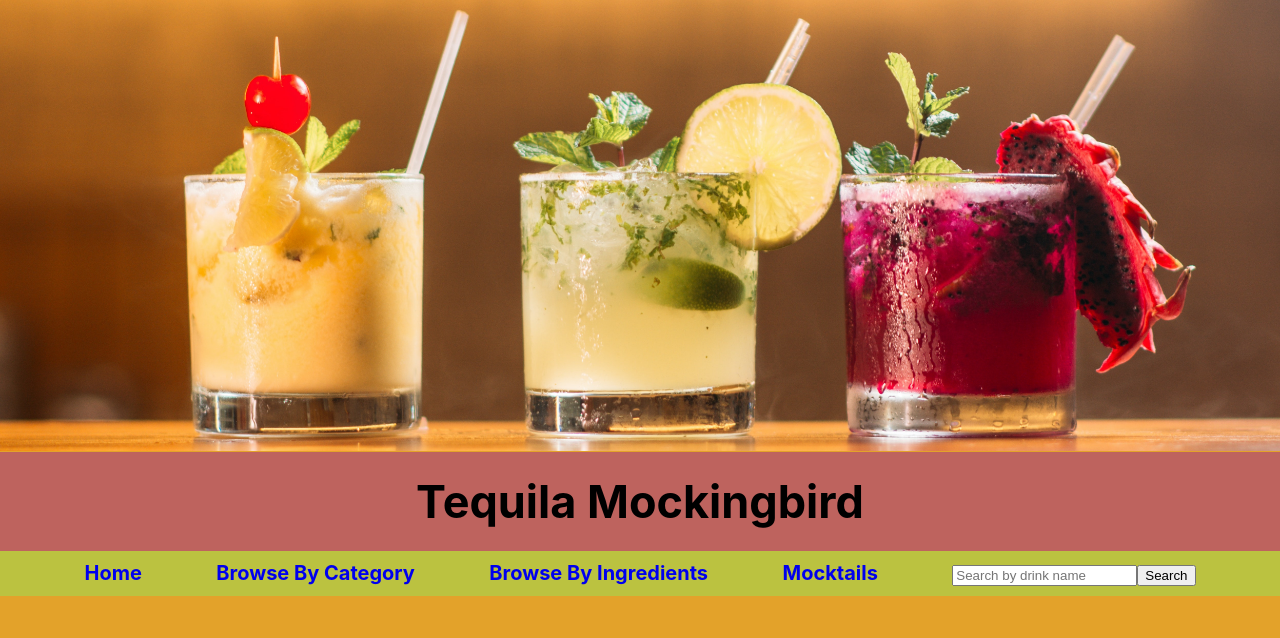
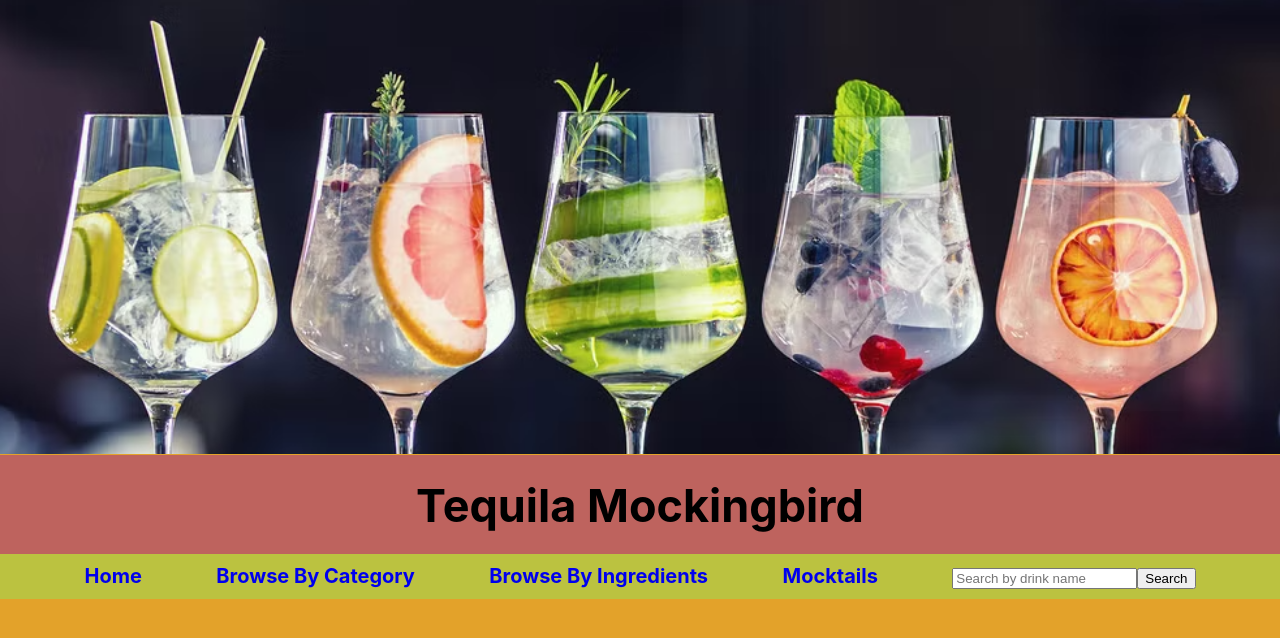
Before and after one commit to M-Sweeney/Tequila_Mockingbird, a React (Create React App) app in the folder tequila_mockingbird/: page /drinks in a window 1280 px wide. Shown: the top 638 px of the page. Built offline with nearby package versions, Linux system fonts and the light colour scheme.

Commit message:
styling updates

```diff
--- a/tequila_mockingbird/src/components/Header.jsx
+++ b/tequila_mockingbird/src/components/Header.jsx
@@ -1,5 +1,7 @@
 import Nav from "./Nav"
 import Banner from '../assets/Banner.jpg'
+import Banner2 from '../assets/banner2.png'
+
 
 
 export default function Header ({search, setSearch}) {
@@ -7,7 +9,7 @@ export default function Header ({search, setSearch}) {
 
   return(
     <div>
-      <img src={Banner} className="banner"/>
+      <img src={Banner2} className="banner"/>
       <h1 className="headerTitle">Tequila Mockingbird</h1>
       <Nav search={search} setSearch={setSearch}/>
     </div>
```
Also changed, not shown: tequila_mockingbird/src/assets/banner2.png (added).
